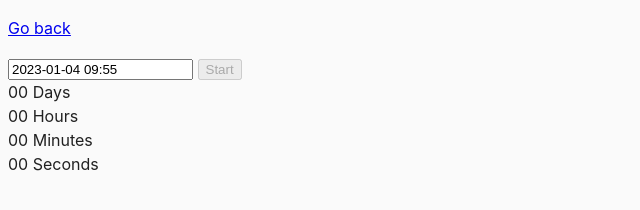
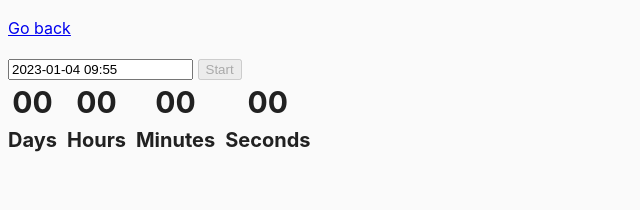
Before and after one commit to ViacheslavBulakhov/goit-js-hw-09, a website built with Parcel: page src/02-timer.html in a window 1280 px wide. Shown: the whole page, without its empty margins (0-640 px from the left). Built offline with nearby package versions, Linux system fonts and the light colour scheme.

Commit message:
task 2 coplete

```diff
--- a/package.json
+++ b/package.json
@@ -19,7 +19,8 @@
   },
   "dependencies": {
     "flatpickr": "^4.6.13",
-    "modern-normalize": "^1.1.0"
+    "modern-normalize": "^1.1.0",
+    "notiflix": "^3.2.5"
   },
   "devDependencies": {
     "@parcel/transformer-sass": "^2.6.0",
--- a/src/css/common.css
+++ b/src/css/common.css
@@ -16,3 +16,25 @@ img {
   display: block;
   max-width: 100%;
 }
+/* my css */
+span.value {
+font-size: 30px;
+font-weight: bold;
+margin: 0 auto;
+}
+span.label {
+  font-size: 20px;
+  font-weight: bold;
+  margin: 0 auto;
+}
+.timer{
+  display: flex;
+  justify-content: flex-start;
+}
+.field{
+  display: flex;
+  flex-direction: column;
+}
+.field:not(:last-child) {
+  margin-right: 10px;
+}
--- a/src/js/02-timer.js
+++ b/src/js/02-timer.js
@@ -1,14 +1,18 @@
 import flatpickr from "flatpickr";
 import "flatpickr/dist/flatpickr.min.css";
+import Notiflix from 'notiflix';
+
 
 const refs = {
     startBtn: document.querySelector('button[data-start]'),
+    input: document.querySelector('input#datetime-picker'),
+
     days: document.querySelector('span[data-days]'),
     hours: document.querySelector('span[data-hours]'),
     minutes: document.querySelector('span[data-minutes]'),
     seconds: document.querySelector('span[data-seconds]'),
 }
-const { startBtn,days, hours, minutes, seconds } = refs;
+const { startBtn,days,input, hours, minutes, seconds } = refs;
 
 let timeToFinish = null;
 let currentTime = null;
@@ -20,25 +24,34 @@ enableTime: true,
 time_24hr: true,
 defaultDate: new Date(),
 minuteIncrement: 1,
-onClose(selectedDates) {
+    onClose(selectedDates) {
+    if (currentTime !== null) {
+    Notiflix.Notify.warning("Wait until the timer was finished");
+    return;
+    };
     if (options.defaultDate >= selectedDates[0]) {
-        window.alert("Please choose a date in the future");
-        return;
+    Notiflix.Notify.warning("Please choose a date in the future");
+    return;
     };
     startBtn.disabled = false;
-
     timeToFinish = selectedDates[0].getTime() - options.defaultDate.getTime();
-    currentTime = timeToFinish;
 },
 };
-flatpickr('input#datetime-picker', options)
+flatpickr('input#datetime-picker', options);
 
 startBtn.addEventListener('click', onStart);
 
 function onStart() {
+    currentTime = timeToFinish;
+    input.addEventListener('click', closeInput);
     createEventTime();
     updateEventTime();
 };
+
+const closeInput = () => {
+    flatpickr('input#datetime-picker', options).close();
+}
+
 const addLeadingZero = value => value.padStart(2, '0');
 
 function createEventTime() {
@@ -54,11 +67,15 @@ function updateEventTime() {
     timerId = setInterval(() => {
         currentTime = (timeToFinish -= 1000);
         createEventTime()
+
         if (timeToFinish < 1000) {
-    clearInterval(timerId);
-    timeToFinish = 0;
-    startBtn.disabled = false;
+            clearInterval(timerId);
+            timeToFinish = null;
+            currentTime = null;
+            startBtn.disabled = false;
+            input.removeEventListener('click', closeInput)
         }
+
     }, 1000)
 }
 function convertMs(ms) {
```
Also changed, not shown: 1 other file.
